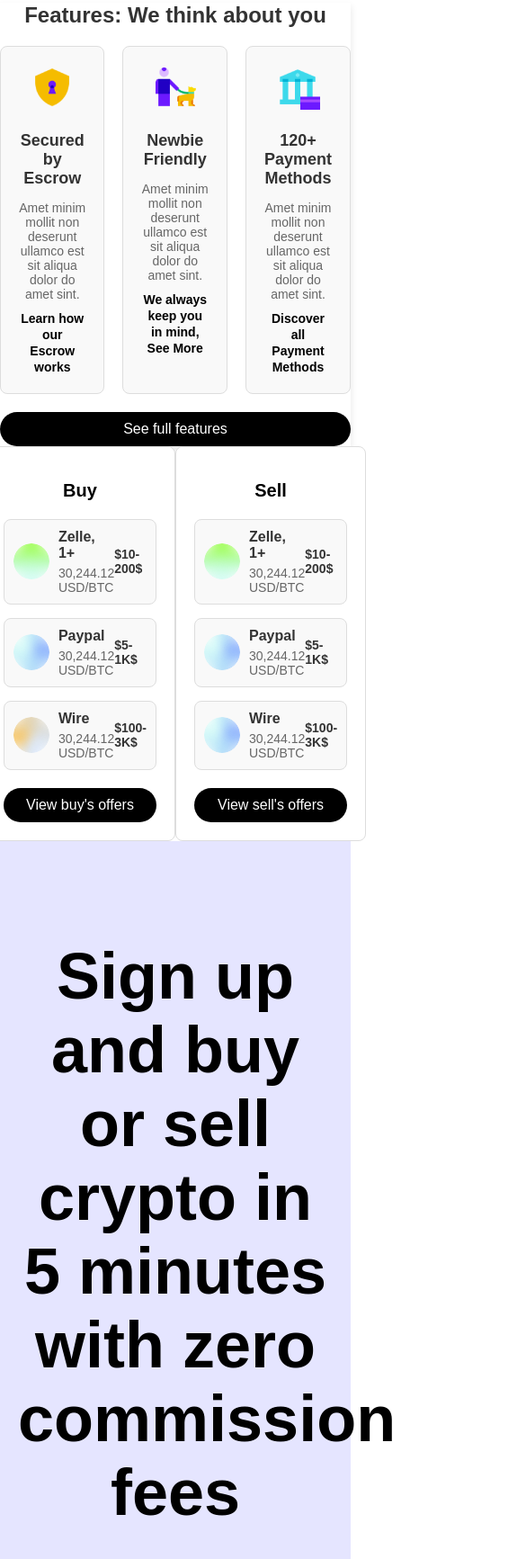
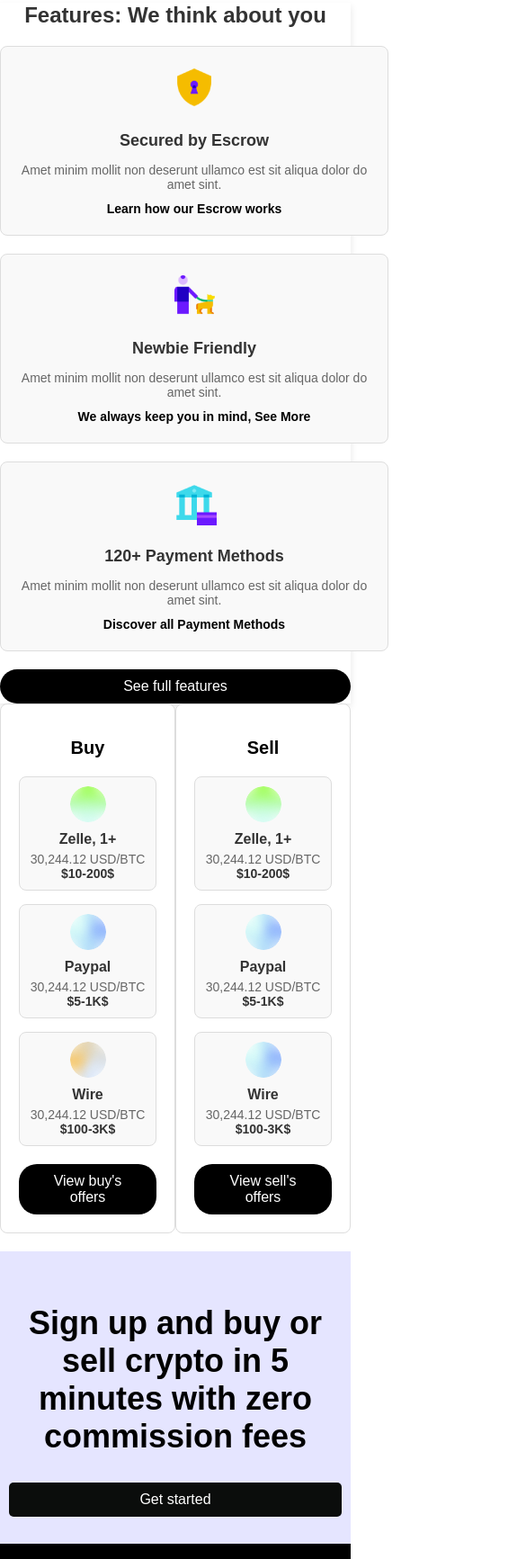
Before and after one commit to ahmed-tasin/css-assignment, a plain HTML site: page index.html in a window 390 px wide. Shown: the part 1212-2945 px from the top of the page at 90% size, 585 px wide, since content can reach past the window. Drawn offline with Linux system fonts and the light colour scheme.

Commit message:
responsive for mobile

```diff
--- a/style.css
+++ b/style.css
@@ -57,7 +57,7 @@ header .actions .get-started {
 }
 
 .cover {
-  width: 1512px;
+  width: 100%;
   height: 760px;
   background-image: url("./images/rectangle.png");
   background-size: cover;
@@ -103,7 +103,7 @@ select, input, button {
 
 button {
   background-color: #0b0d0c;
-  color: white;
+  color: #ffffff;
   border: none;
   cursor: pointer;
 }
@@ -149,6 +149,7 @@ button {
 }
 
 .features {
+    width: 100%;
     padding: 50px 20px;
     background-color: #FDE24F;
     text-align: center;
@@ -173,7 +174,7 @@ button {
 
 .features-section {
   text-align: center;
-  background: white;
+  background: #ffffff;
   box-shadow: 0 4px 8px rgba(0, 0, 0, 0.1);
   width: 100%;
 }
@@ -234,17 +235,17 @@ button {
   margin-top: 30px;
   padding: 10px 20px;
   font-size: 16px;
-  color: black;
-  background-color: white;
-  border: 2px solid black;
+  color: #000000;
+  background-color: #ffffff;
+  border: 2px solid #000000;
   border-radius: 20px;
   text-decoration: none;
   cursor: pointer;
 }
 
 .cta-button:hover {
-  background-color: black;
-  color: white;
+  background-color: #000000;
+  color: #ffffff;
 }
 
 
@@ -372,3 +373,82 @@ footer .footer-grid {
 footer .footer-item {
     max-width: 200px;
 }
+
+
+
+
+
+
+
+
+
+
+
+
+
+
+
+
+
+/* General Mobile Styles */
+@media only screen and (max-width: 768px) {
+
+
+
+
+
+
+  /* Features Section */
+  .features-container {
+      flex-direction: column;
+      gap: 20px;
+  }
+
+  .feature {
+      width: 100%;
+      margin: 0 auto;
+  }
+
+  /* Buy/Sell Section */
+  .section {
+      margin-bottom: 20px;
+  }
+
+  .item {
+      flex-direction: column;
+      text-align: center;
+  }
+
+  .item img {
+      margin-bottom: 10px;
+  }
+
+  .item .details {
+      margin: 0;
+  }
+
+  /* CTA Section */
+  .ctas {
+      padding: 30px 10px;
+      font-size: 1.5em;
+  }
+
+  .ctas button {
+      width: 100%;
+  }
+
+  /* Footer */
+  footer {
+      text-align: center;
+      padding: 20px 10px;
+  }
+
+  footer .footer-grid {
+      flex-direction: column;
+      align-items: center;
+  }
+
+  footer .footer-item {
+      text-align: center;
+  }
+}
```
